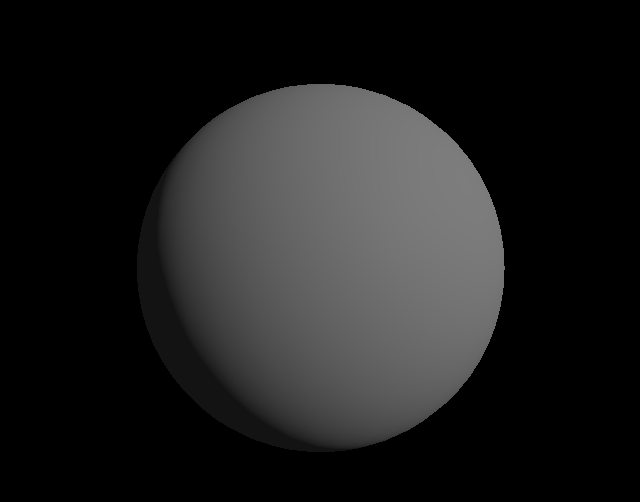
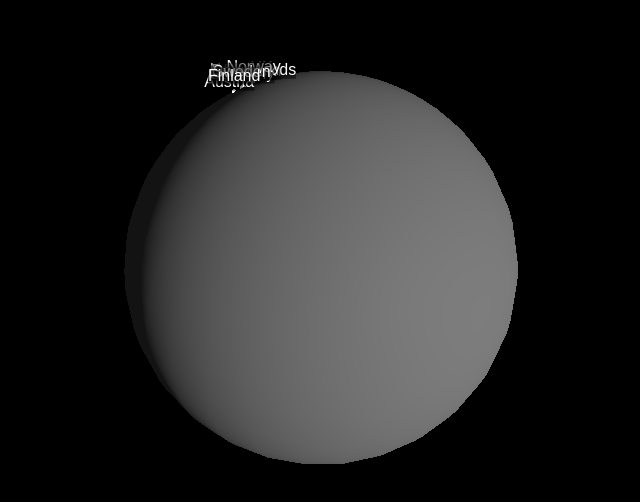
Before and after one commit to vnctkevin/earth, a website built with Vite: page index.html in a window 1280 px wide. Shown: the part 132-634 px from the top of the page, without its empty margins (319-959 px from the left). Built offline with nearby package versions, Linux system fonts and the light colour scheme; animation ran at ten frames a second.

Commit message:
update on label

```diff
--- a/index.html
+++ b/index.html
@@ -41,5 +41,6 @@
 			}
 
 		</script>
+		<div id="container"></div>
 	</body>
 </html>
--- a/main.js
+++ b/main.js
@@ -1,6 +1,7 @@
 import * as THREE from 'three';
 import { OrbitControls } from 'three/examples/jsm/controls/OrbitControls.js';
 import { CSS2DRenderer, CSS2DObject } from 'three/addons/renderers/CSS2DRenderer.js';
+
 
 // Countries and their coordinates
 const countries = [
@@ -19,9 +20,11 @@ const countries = [
 const scene = new THREE.Scene();
 const camera = new THREE.PerspectiveCamera(75, window.innerWidth / window.innerHeight, 0.1, 1000);
 const renderer = new THREE.WebGLRenderer();
-const labelRenderer = new CSS2DRenderer();
+
 renderer.setSize(window.innerWidth, window.innerHeight);
 document.body.appendChild(renderer.domElement);
+
+const labelRenderer = new CSS2DRenderer();
 labelRenderer.setSize(window.innerWidth, window.innerHeight);
 labelRenderer.domElement.style.position = 'absolute';
 labelRenderer.domElement.style.top = 0;
@@ -48,7 +51,7 @@ scene.add(light);
 
 // Add pinpoint markers for each country
 countries.forEach(country => {
-    const markerGeometry = new THREE.SphereGeometry(0.1, 8, 8);
+    const markerGeometry = new THREE.SphereGeometry(0.05, 32, 32);
     const markerMaterial = new THREE.MeshBasicMaterial({ color: 0xffffff });
     const marker = new THREE.Mesh(markerGeometry, markerMaterial, country.name);
     const countryName = country.name;
@@ -59,54 +62,30 @@ countries.forEach(country => {
 
     marker.position.setFromSphericalCoords(5, phi, theta);
     earth.add(marker);
+    displayCountryName(countryName, marker);
 
 });
 
-// Set up raycaster for mouse hover detection
-const raycaster = new THREE.Raycaster();
-const mouse = new THREE.Vector2();
-document.addEventListener('mousemove', onMouseMove, false);
 
-function onMouseMove(event) {
-    // Calculate normalized device coordinates
-    mouse.x = (event.clientX / window.innerWidth) * 2 - 1;
-    mouse.y = -(event.clientY / window.innerHeight) * 2 + 1;
-
-    // Update the picking ray with the camera and mouse position
-    raycaster.setFromCamera(mouse, camera);
-
-    // Calculate objects intersecting the picking ray
-    const intersects = raycaster.intersectObjects(earth.children);
-
-    clearCountryName();
-
-    if (intersects.length > 0) {
-        const marker = intersects[0].object;
-        displayCountryName(marker.name);
-    }
-}
-function clearCountryName() {
-    const countryNameElement = document.querySelector('div');
-    if (countryNameElement) {
-        document.body.removeChild(countryNameElement);
-    }
-}
-
-function displayCountryName(name) {
-    const countryNameElement = document.createElement('div');
-    countryNameElement.className = 'label';
-    countryNameElement.textContent = name;
-    countryNameElement.style.color = 'white';
-    countryNameElement.style.position = 'absolute';
-    const label = new CSS2DObject(countryNameElement);
-    label.position.set(3, 0, 0);
-    marker.add(label);
+function displayCountryName(countryName, marker) {
+    const labelDiv = document.createElement('div');
+    labelDiv.className = 'label';
+    labelDiv.textContent = countryName;
+    labelDiv.style.marginTop = '-1em';
+    labelDiv.style.backgroundColor = 'rgba(0,0,0,0.5)';
+    labelDiv.style.color = 'white';
+    labelDiv.style.fontFamily = 'Arial';
+    const labelObject = new CSS2DObject(labelDiv);
+    labelObject.position.set(marker.position.x, marker.position.y, marker.position.z);
+    labelObject.name = countryName;
+    earth.add(labelObject);
 }
 
 
-
 // Set camera position and look at the Earth
-camera.position.z = 15;
+camera.position.z = 10;
+camera.position.y = 10;
+camera.position.x = 0;
 camera.lookAt(earth.position);
 // Animation loop
 function animate() {
@@ -114,7 +93,6 @@ function animate() {
 
     // Rotate the Earth
     earth.rotation.y += 0.01;
-
     renderer.render(scene, camera);
     labelRenderer.render(scene, camera);
 }
```
